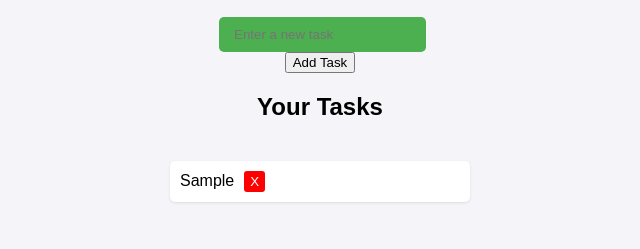
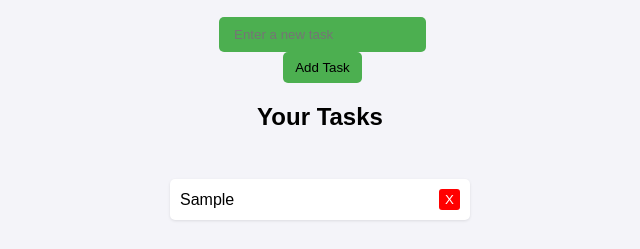
Before and after one commit to AparnaBharani/iceberg.rfc, a plain HTML site: page index.html in a window 1280 px wide. Both pictures are taken after typing "Sample" into the empty fields and a click on the button "Add Task". Shown: the part 99-348 px from the top of the page, without its empty margins (320-960 px from the left). Drawn offline with Linux system fonts and the light colour scheme.

Commit message:
Added styles to the app

```diff
--- a/style.css
+++ b/style.css
@@ -45,3 +45,38 @@ button:hover {
     text-decoration: line-through;
     color: gray;
 }
+
+input {
+    padding: 8px;
+    border-radius: 5px;
+    border: 1px solid #ccc;
+}
+
+button {
+    padding: 8px 12px;
+    margin-left: 5px;
+    border-radius: 5px;
+    border: none;
+    background: #4CAF50;
+    color: "white";
+    cursor: pointer;
+}
+
+button:hover {
+    background: #45a049;
+}
+
+ul {
+    list-style-type: none;
+    padding: 0;
+}
+
+li {
+    margin: 8px 0;
+    padding: 6px 10px;
+    background: #f9f9f9;
+    border-radius: 5px;
+    display: flex;
+    justify-content: space-between;
+    align-items: center;
+}
```
